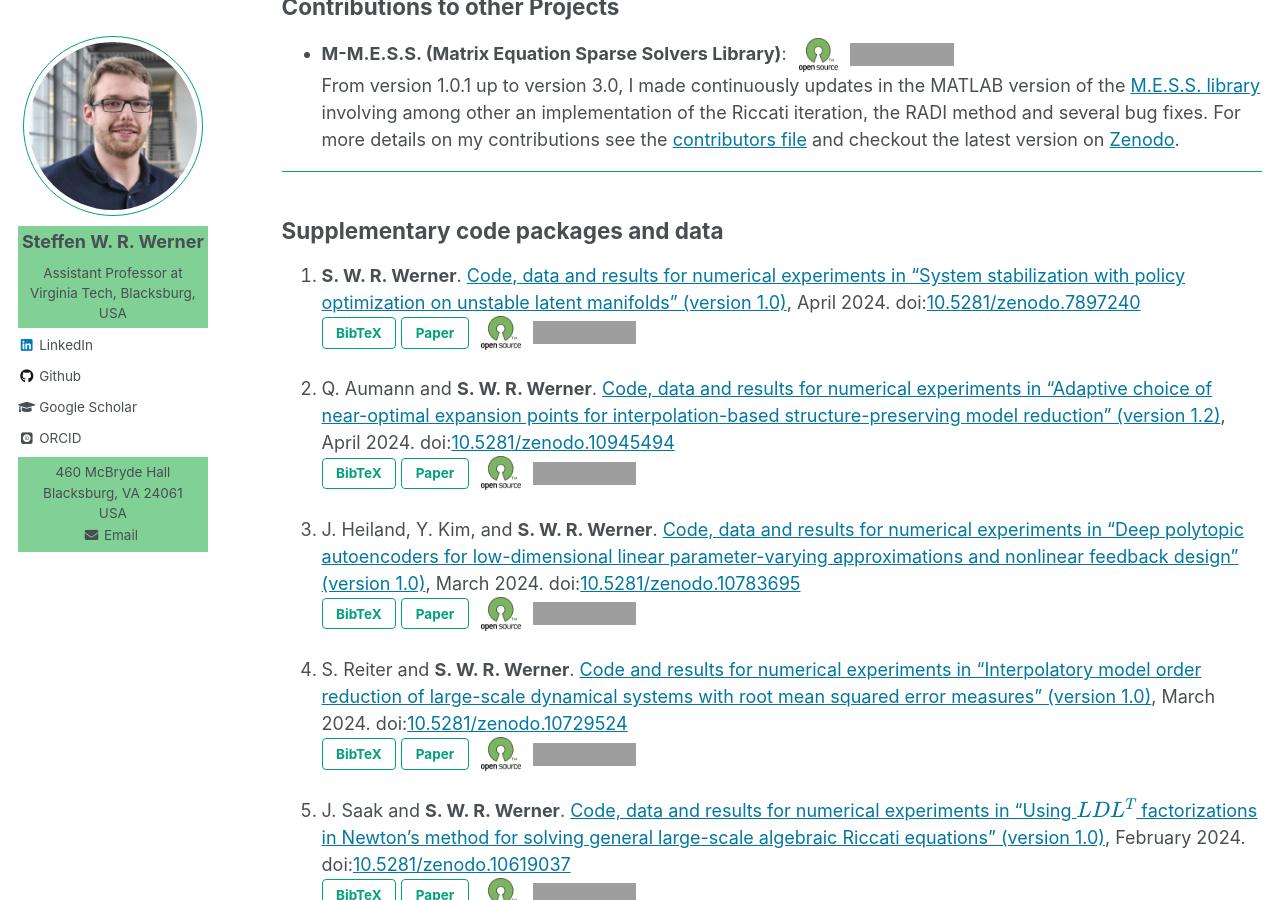
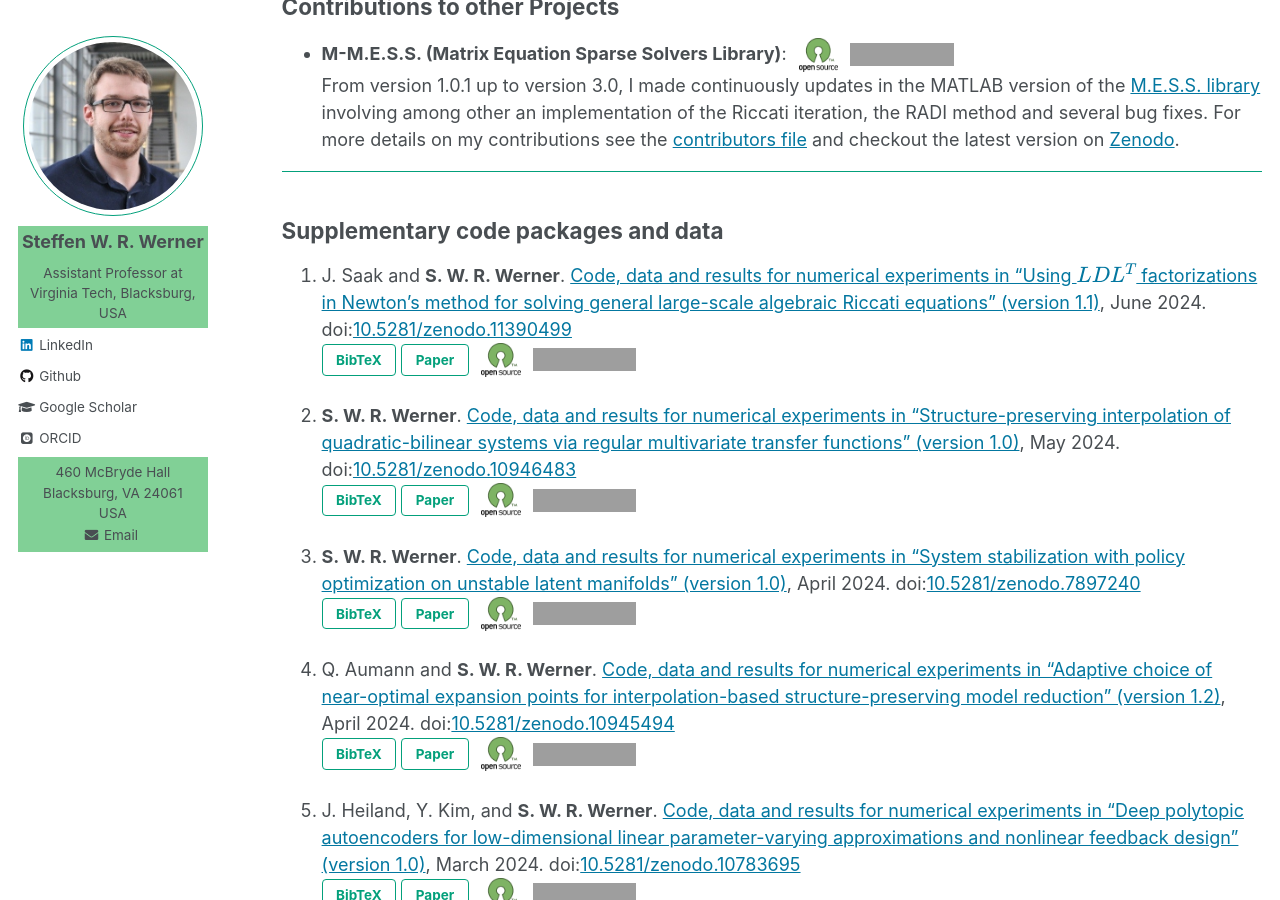
Before and after one commit to ninsteve/ninsteve.github.io, a Jekyll site: the page built from _pages/software.md, in a window 1280 px wide and 900 px high, scrolled down 1017 px. Built offline with Jekyll 4.4.1, drawn with Linux system fonts in a browser that asks for light colours; nearby versions of some CDN libraries; some web fonts are replaced; formulas are drawn with MathJax 3; grey boxes are pictures that could not be loaded.

```diff
--- a/_pages/software.md
+++ b/_pages/software.md
@@ -116,6 +116,41 @@ author_profile: true
 
 ## <a name="codepackages"></a>Supplementary code packages and data ##
 
+1.  J. Saak and <strong>S. W. R. Werner</strong>. <a target="blank_"
+    href="https://doi.org/10.5281/zenodo.11390499">Code, data and results for
+    numerical experiments in &ldquo;Using \\(LDL^{T}\\) factorizations in
+    Newton's method for solving general large-scale algebraic Riccati
+    equations&rdquo;
+    (version 1.1)</a>,
+    June 2024. doi:<a target="blank_" href="https://doi.org/10.5281/zenodo.11390499">10.5281/zenodo.11390499</a><br />
+    <button id="supSaaW24a-pop" class="btn btn--inverse">BibTeX</button>
+    <a target="blank_" href="https://doi.org/10.1553/etna_vol62s95"><button
+    class="btn btn--inverse">Paper</button></a>
+    <a target ="_blank"
+    href="https://en.wikipedia.org/wiki/Open-source_software">
+    <img src="../images/open_source_symbol.png" alt="Open Source Software"
+    class="opensource"></a>
+    <a href="https://opensource.org/licenses/BSD-2-Clause">
+    <img src="https://img.shields.io/badge/License-BSD%202--Clause-orange.svg"
+    alt="License: BSD 2-Clause" class="badge"></a>
+
+1.  <strong>S. W. R. Werner</strong>. <a target="blank_"
+    href="https://doi.org/10.5281/zenodo.10946483">Code, data and results for
+    numerical experiments in &ldquo;Structure-preserving interpolation of
+    quadratic-bilinear systems via regular multivariate transfer functions&rdquo;
+    (version 1.0)</a>,
+    May 2024. doi:<a target="blank_" href="https://doi.org/10.5281/zenodo.10946483">10.5281/zenodo.10946483</a><br />
+    <button id="supWer24a-pop" class="btn btn--inverse">BibTeX</button>
+    <a target="blank_" href="https://doi.org/###################"><button
+    class="btn btn--inverse">Paper</button></a>
+    <a target ="_blank"
+    href="https://en.wikipedia.org/wiki/Open-source_software">
+    <img src="../images/open_source_symbol.png" alt="Open Source Software"
+    class="opensource"></a>
+    <a href="https://opensource.org/licenses/BSD-2-Clause">
+    <img src="https://img.shields.io/badge/License-BSD%202--Clause-orange.svg"
+    alt="License: BSD 2-Clause" class="badge"></a>
+
 1.  <strong>S. W. R. Werner</strong>. <a target="blank_"
     href="https://doi.org/10.5281/zenodo.7897240">Code, data and results for
     numerical experiments in &ldquo;System stabilization with policy
@@ -192,8 +227,8 @@ author_profile: true
     equations&rdquo;
     (version 1.0)</a>,
     February 2024. doi:<a target="blank_" href="https://doi.org/10.5281/zenodo.10619037">10.5281/zenodo.10619037</a><br />
-    <button id="supAumW23a-pop" class="btn btn--inverse">BibTeX</button>
-    <a target="blank_" href="https://doi.org/10.48550/arXiv.2402.06844"><button
+    <button id="supSaaW24-pop" class="btn btn--inverse">BibTeX</button>
+    <a target="blank_" href="https://doi.org/10.1553/etna_vol62s95"><button
     class="btn btn--inverse">Paper</button></a>
     <a target ="_blank"
     href="https://en.wikipedia.org/wiki/Open-source_software">
--- a/files/software/bibtex.html
+++ b/files/software/bibtex.html
@@ -2,6 +2,46 @@
 <!-- SUPPLEMENTARY CODE PACKAGES AND DATA                                    -->
 <!--=========================================================================-->
 
+<script>
+  $(function(){
+  $('#supSaaW24a-pop').magnificPopup({ items: { src: '#supSaaW24a' },
+  closeBtnInside: true, autoFocusLast: false, fixedContentPos: false,
+  type: 'inline' }); });
+</script>
+<div id="supSaaW24a" class="bibtex-dialog mfp-hide">
+<pre><code>
+@MISC{supSaaW24a,
+  author =       {Saak, J. and Werner, S.~W.~R.},
+  title  =       {Code, Data and Results for Numerical Experiments in
+                  ``{U}sing {$LDL^{T}$} factorizations in {N}ewton's method for
+                  solving general large-scale algebraic {R}iccati equations''
+                  (version 1.1)},
+  month  =       jun,
+  year   =       {2024},
+  doi    =       {10.5281/zenodo.11390499}
+}
+</code></pre></div>
+<!--=========================================================================-->
+<script>
+  $(function(){
+  $('#supWer24a-pop').magnificPopup({ items: { src: '#supWer24a' },
+  closeBtnInside: true, autoFocusLast: false, fixedContentPos: false,
+  type: 'inline' }); });
+</script>
+<div id="supWer24a" class="bibtex-dialog mfp-hide">
+<pre><code>
+@MISC{supWer24a,
+  author =       {Werner, S.~W.~R.},
+  title  =       {Code, Data and Results for Numerical Experiments in
+                  ``{S}tructure-preserving interpolation of quadratic-bilinear
+                  systems via regular multivariate transfer functions''
+                  (version 1.0)},
+  month  =       may,
+  year   =       {2024},
+  doi    =       {10.5281/zenodo.10946483}
+}
+</code></pre></div>
+<!--=========================================================================-->
 <script>
   $(function(){
   $('#supWer24-pop').magnificPopup({ items: { src: '#supWer24' },
```
Also changed, not shown: _pages/publications.md (+13 -10 lines), files/publications/bibtex.html (+10 -11 lines), 1 other file.
